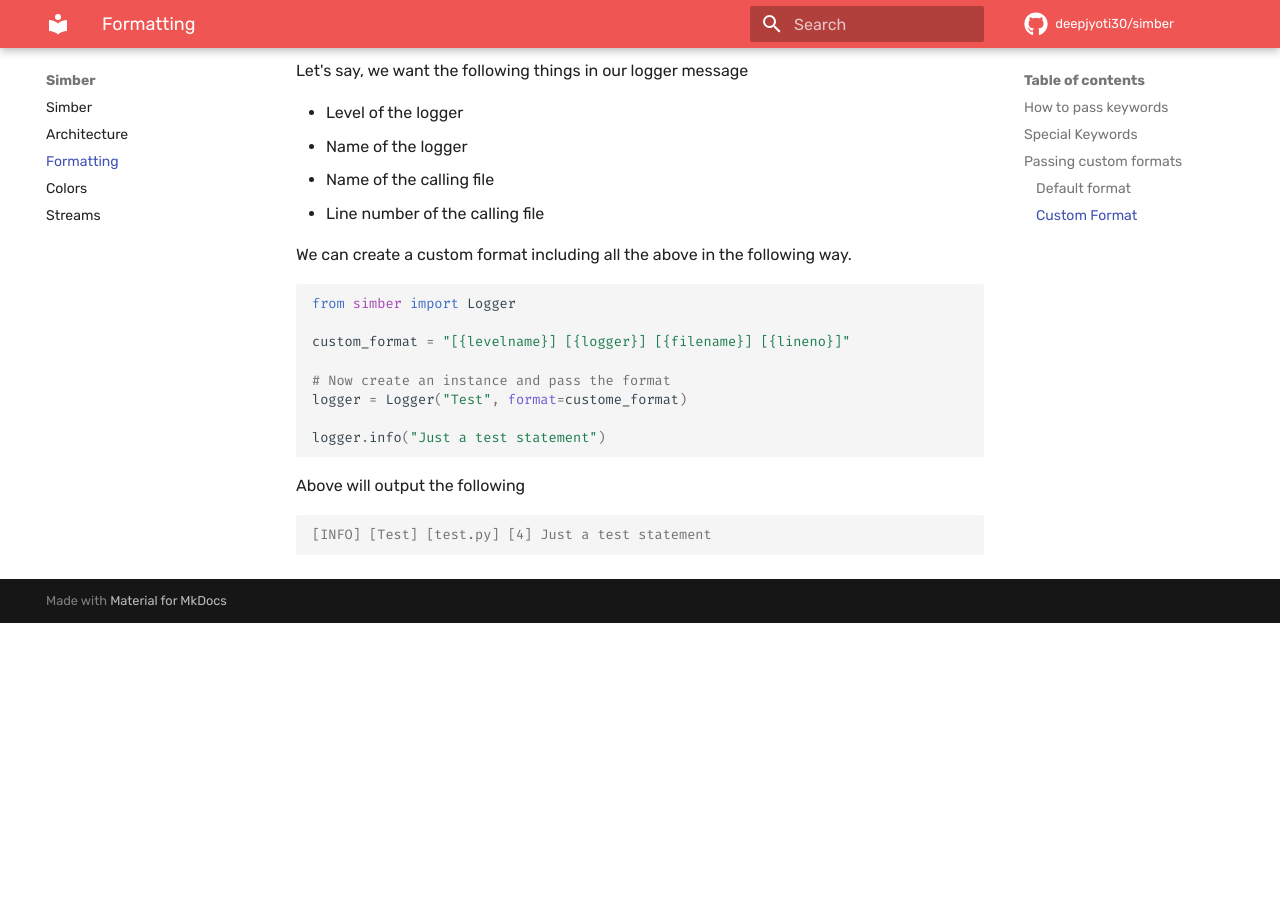
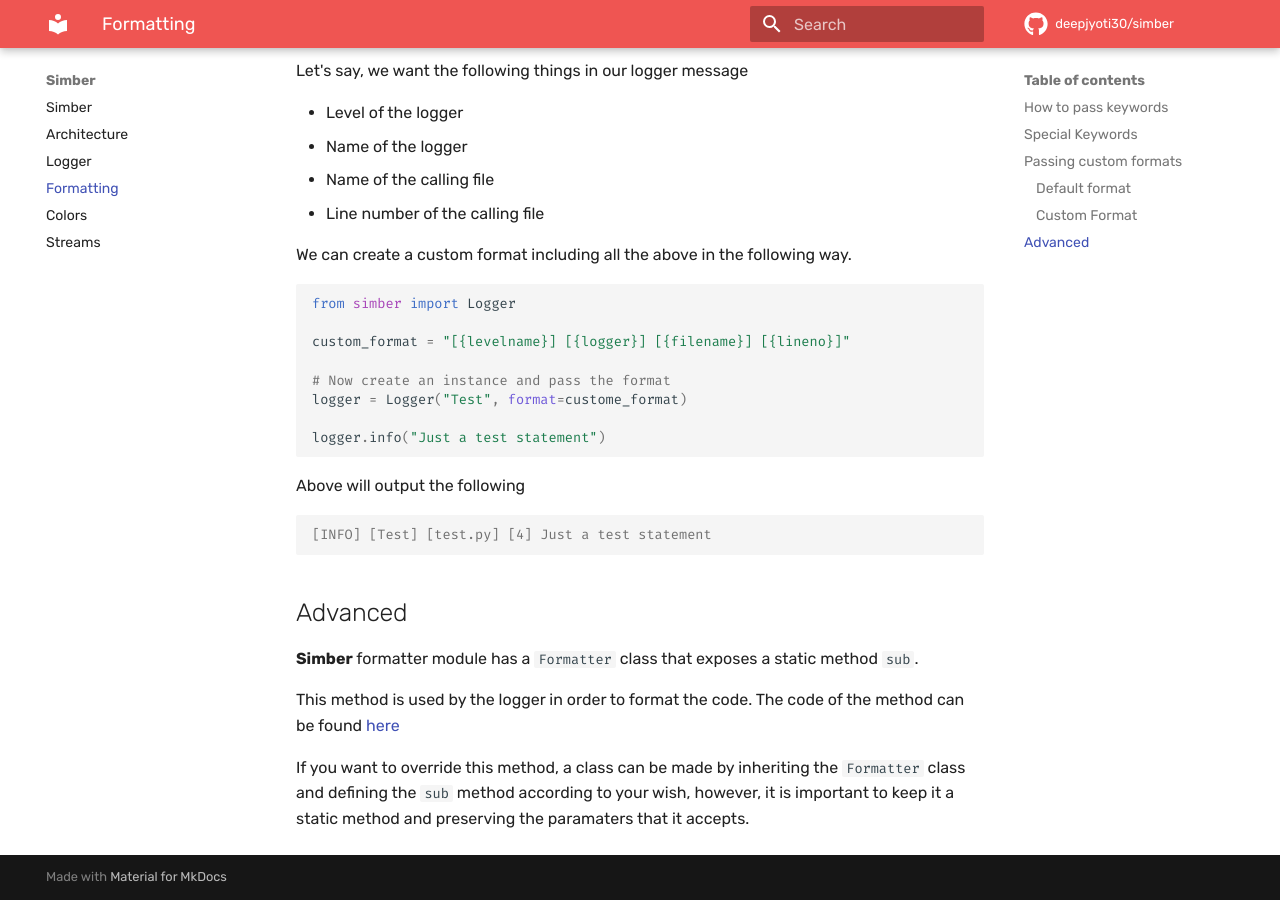
Before and after one commit to deepjyoti30/simber, an MkDocs documentation site: the page built from docs/en/docs/formatting.md, in a window 1280 px wide and 900 px high, scrolled down 1829 px. Built offline with MkDocs 1.6.1 and Material for MkDocs 9.7.7, drawn with Linux system fonts in a browser that asks for light colours; comment, search, counter and statistics services are not loaded; before the commit the page ends 2452 px from its top, so only the background shows below that.

Commit message:
Add some advanced instructions to override method
Some instructions to let the user override the `sub` method of the
`Formatter` class that is used in order to format the strings and add
the keywords dynamically.

````diff
--- a/docs/en/docs/formatting.md
+++ b/docs/en/docs/formatting.md
@@ -86,3 +86,11 @@ Above will output the following
 ```console
 [INFO] [Test] [test.py] [4] Just a test statement
 ```
+
+## Advanced
+
+**Simber** formatter module has a `Formatter` class that exposes a static method `sub`.
+
+This method is used by the logger in order to format the code. The code of the method can be found [here](https://github.com/deepjyoti30/simber/blob/89b058de6b9819c9e8110292c830aaaeef0cc074/simber/formatter.py#L48)
+
+If you want to override this method, a class can be made by inheriting the `Formatter` class and defining the `sub` method according to your wish, however, it is important to keep it a static method and preserving the paramaters that it accepts.
--- a/docs/en/mkdocs.yml
+++ b/docs/en/mkdocs.yml
@@ -23,6 +23,7 @@ markdown_extensions:
 nav:
   - Simber: index.md
   - architecture.md
+  - logger.md
   - formatting.md
   - colors.md
   - streams.md
````
Also changed, not shown: docs/en/docs/logger.md (added).
